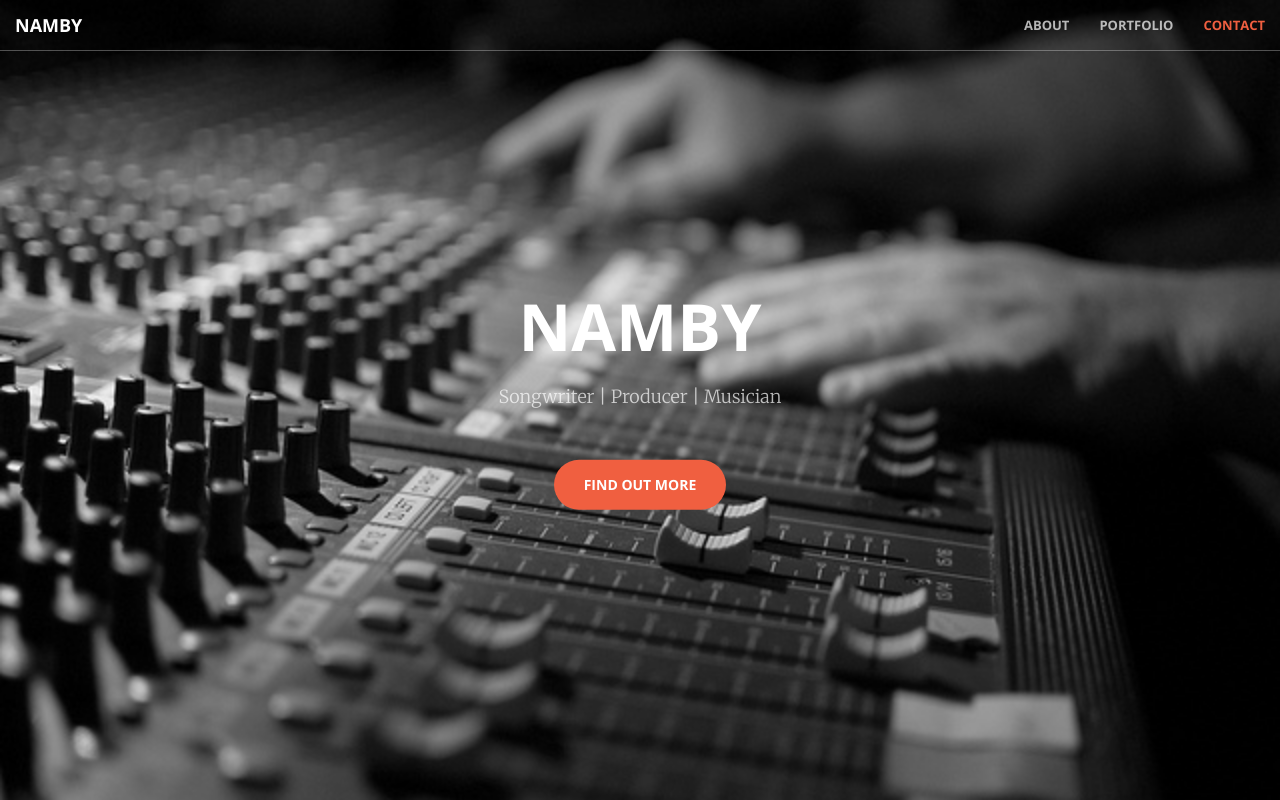
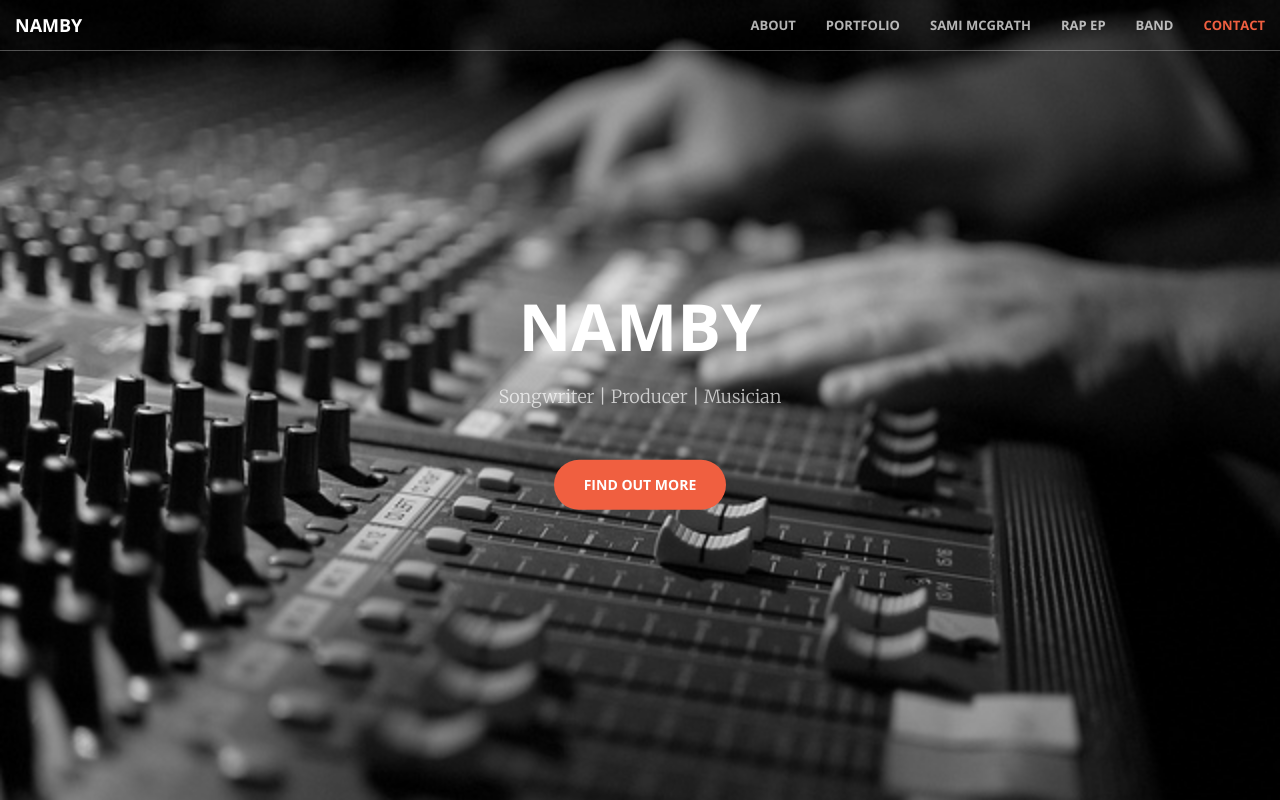
Before and after one commit to kuniklejo/Namby, a website: page index.html in a window 1280 px wide. Shown: the top 800 px of the page. Drawn offline with nearby package versions, Linux system fonts and the light colour scheme.

Commit message:
added nav items

```diff
--- a/index.html
+++ b/index.html
@@ -79,6 +79,15 @@
 					</li>
 					<li>
 						<a class="page-scroll" href="#portfolio">Portfolio</a>
+					</li>
+					<li>
+						<a class="page-scroll" href="#sami">Sami McGrath</a>
+					</li>
+					<li>
+						<a class="page-scroll" href="#rap">Rap EP</a>
+					</li>
+					<li>
+						<a class="page-scroll" href="#band">Band</a>
 					</li>
 					<li>
 						<a class="page-scroll" href="#contact">Contact</a>
```
